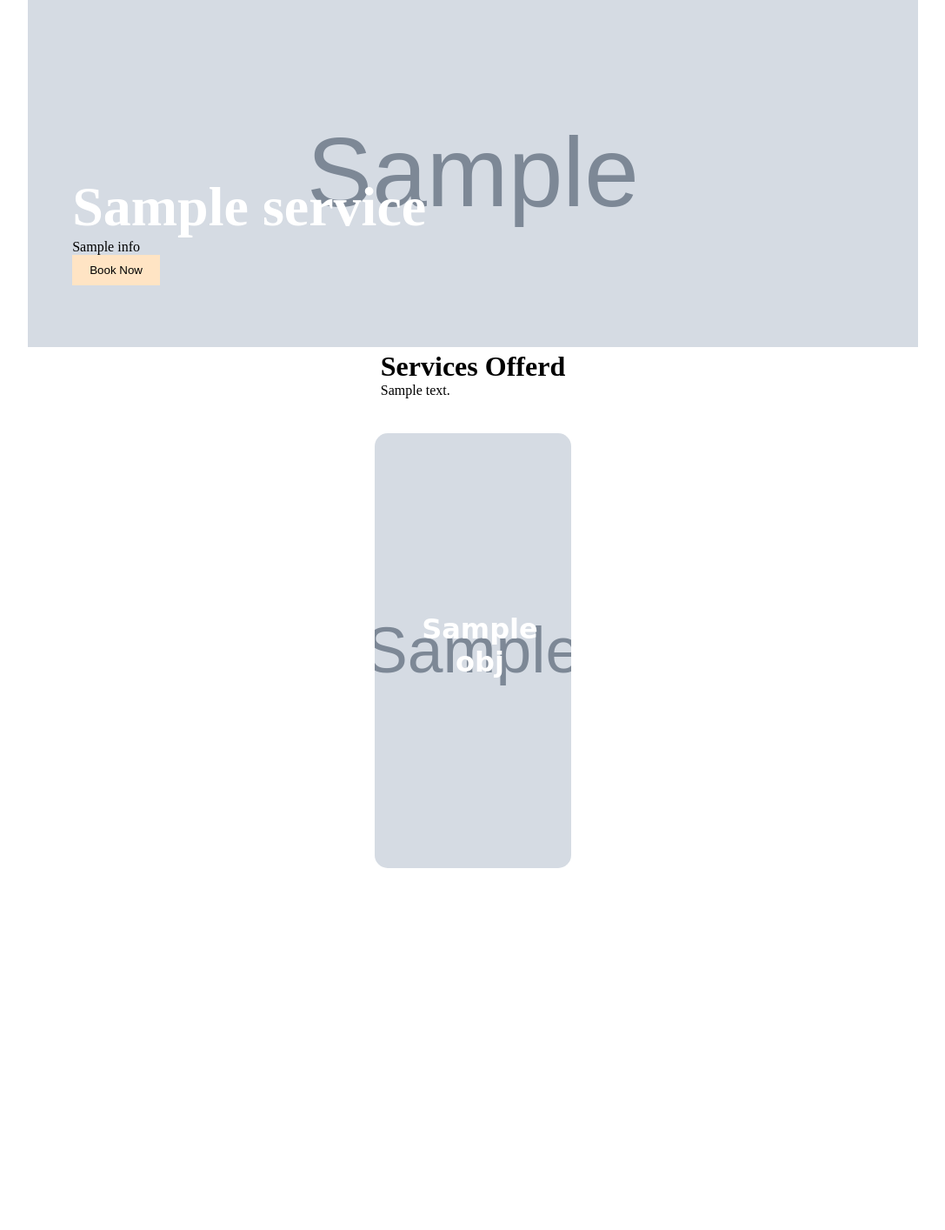
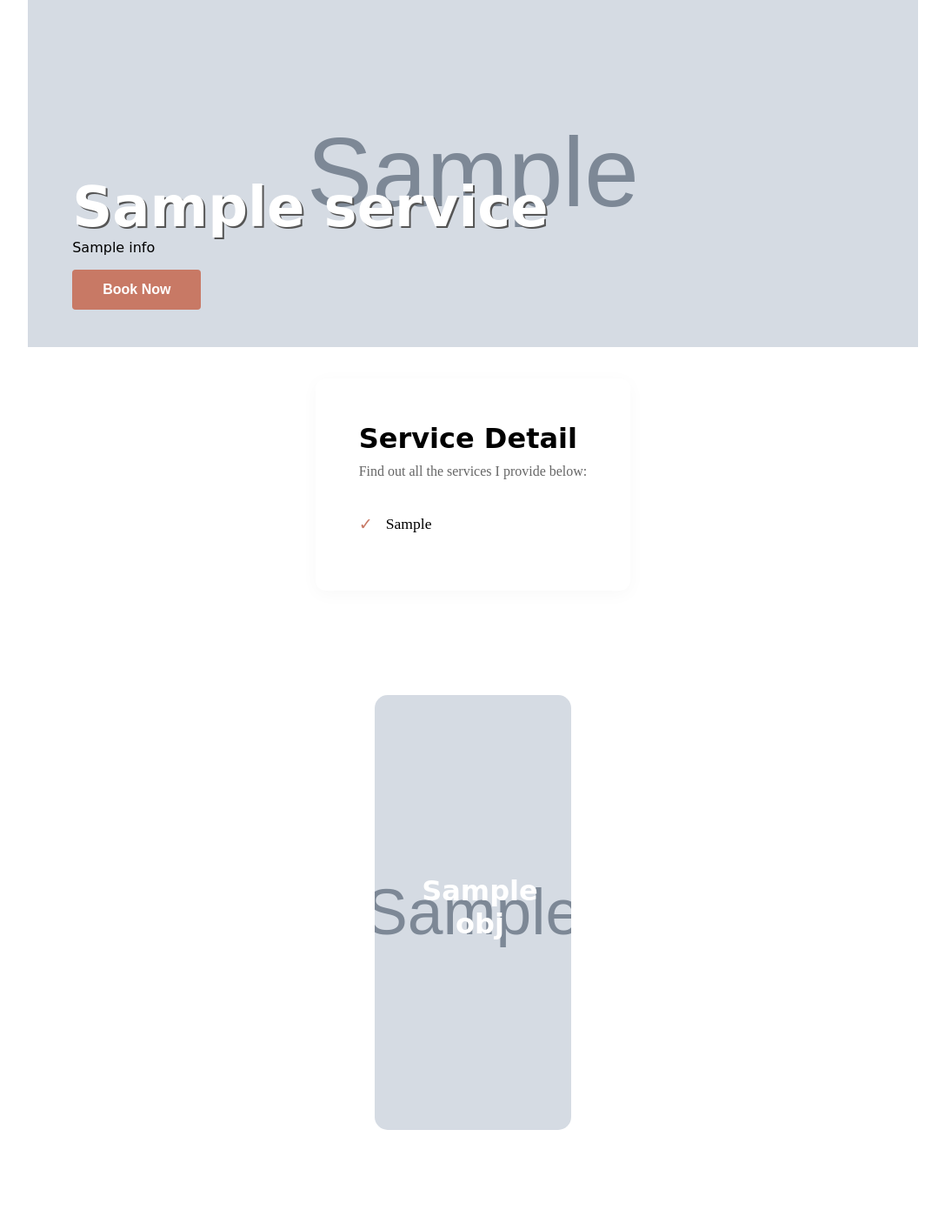
Before and after one commit to whyme-duh/sapp-fit, a Django app: template website/templates/website/service.html in a window 1280 px wide. Shown: the part 150-1564 px from the top of the page at 87% size, without its empty margins (96-1183 px from the left). Before the commit the page ends 1148 px from the top, so only its background shows below. Run offline with Django 4.2, Linux system fonts and the light colour scheme; the template is opened without the code that fills it: most values are stand-ins (such as "Sample title", 1, 10 or a date in 2020); grey boxes marked "Sample" are stand-in pictures; some libraries are stand-ins or nearby versions; some web fonts are replaced.

Commit message:
some style changes in service detail page

```diff
--- a/website/admin.py
+++ b/website/admin.py
@@ -1,10 +1,11 @@
 from django.contrib import admin
-from . models import AboutAndQuote, Service, Blog, Post,Testimonial, Client
+from . models import AboutAndQuote, Service, Blog, Post, ServiceFeatureItem,Testimonial, Client
 
 admin.site.register(AboutAndQuote)
 admin.site.register(Post)
 admin.site.register(Client)
 admin.site.register(Testimonial)
+admin.site.register(ServiceFeatureItem)
 
 @admin.register(Blog)
 class BlogAdmin(admin.ModelAdmin):
@@ -15,3 +16,4 @@ class BlogAdmin(admin.ModelAdmin):
 class ServiceAdmin(admin.ModelAdmin):
     list_display = ('title', 'price')
     prepopulated_fields = {"slug": ("title",)}
+    filter_horizontal = ('feature',)
--- a/website/static/website/service-detail.css
+++ b/website/static/website/service-detail.css
@@ -1,3 +1,11 @@
+@import 'style.css';
+
+:root {
+    --text-primary: #4A3B32; /* Warm brown */
+    --accent-color: #C87965; /* Muted terracotta */
+    --bg-color: #FAFAF7;     /* Soft beige */
+}
+
 .service-detail-container{
     width: 80%;
     display: flex;
@@ -7,6 +15,7 @@
 }
 
 .service-header{
+    font-family: var(--title-family);
     position: relative;
 }
 .service-header{
@@ -26,11 +35,82 @@
 }
 .service-header-content h1{
     font-size: 4em;
+    text-shadow: 2px 2px #555;
     color: white;
 }
 .book-now-btn{
-    padding-inline: 1.5em;
-    padding-block: 0.75em;
-    background-color:bisque;
+    margin-top: 1em;
+    padding: 14px 35px;
+    background-color: var(--accent-color);
+    color: #fff;
     border: none;
+    border-radius: 4px;
+    font-size: 1rem;
+    font-weight: 600;
+    cursor: pointer;
+    transition: background-color 0.3s ease;
 }
+
+.service-detail-list {
+    margin-top: 2em;
+    background-color: #fff;
+    padding: 50px;
+    border-radius: 12px;
+    box-shadow: 0 4px 20px rgba(0,0,0,0.03);
+    margin-bottom: 80px;
+}
+
+.service-detail-list h1 {
+    font-size: 2rem;
+    font-family: var(--title-family);
+    margin-bottom: 10px;
+}
+
+.service-detail-list p {
+    margin-bottom: 25px;
+    color: #666;
+}
+
+.service-detail-list ul {
+    list-style-type: none; /* Removes standard bullets for a cleaner look */
+    padding: 0;
+}
+
+.service-detail-list li {
+    padding: 15px 0;
+    border-bottom: 1px solid #f0f0f0;
+    font-size: 1.1rem;
+    display: flex;
+    align-items: center;
+    gap: 15px;
+}
+
+.service-detail-list li::before {
+    content: "✓";
+    color: var(--accent-color);
+    /* background-color: rgb(151, 238, 151);
+    border-radius: 50%;
+    font-weight: bold;
+    padding-block: 0.25em;
+    padding-inline: 0.5em; */
+    font-size: 1.2rem;
+}
+
+.service-detail-list li:last-child {
+    border-bottom: none;
+}
+
+
+
+/* --- Responsive Adjustments --- */
+@media (max-width: 900px) {
+    .service-header {
+        flex-direction: column;
+        text-align: center;
+        gap: 30px;
+    }
+
+    .service-detail-image {
+        max-width: 100%;
+    }
+}
--- a/website/templates/website/service.html
+++ b/website/templates/website/service.html
@@ -1,7 +1,8 @@
 {% extends 'website/index.html' %}
-<title>{{service.title}}</title>
+<title>{{service.title}} Hi</title>
 
 {% block content %}
+
 <div class=" navbar">
     <div class="brand"><a href="{% url 'home-page' %}"><img src="{{logo.url}}" alt="svg"></a></div>
 </div>
@@ -11,12 +12,17 @@
         <div class="service-header-content">
             <h1>{{service.title}}</h1>
             <p>{{service.info}}</p>
-            <button class="book-now-btn">Book Now</button>
+            <a href=""><button class="book-now-btn">Book Now</button></a>
         </div>
     </div>
     <div class="service-detail-list">
-        <h1>Services Offerd</h1>
-        <p>{{service.detail|safe}}</p>
+        <h1>Service Detail</h1>
+        <p>Find out all the services I provide below:</p>
+        <ul>
+            {% for obj in service.feature.all %}
+                <li>{{obj.service_item}}</li>
+            {% endfor %}
+        </ul>
     </div>
     <div class="services-list">
         {% for obj in other_services %}
```
Also changed, not shown: website/models.py (+8 -1 lines), website/migrations/0019_servicefeatureitem_remove_service_detail_and_more.py (added), website/migrations/0020_rename_service_service_feature.py (added).
